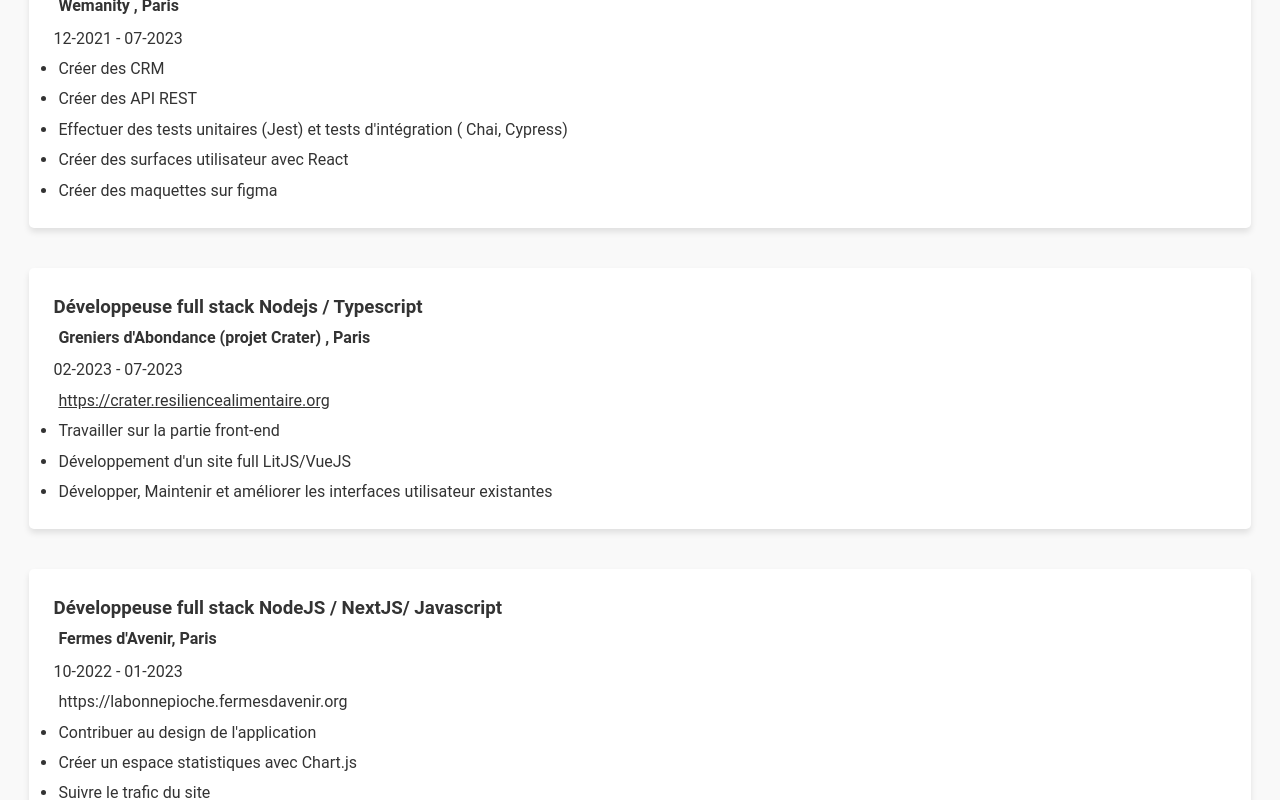
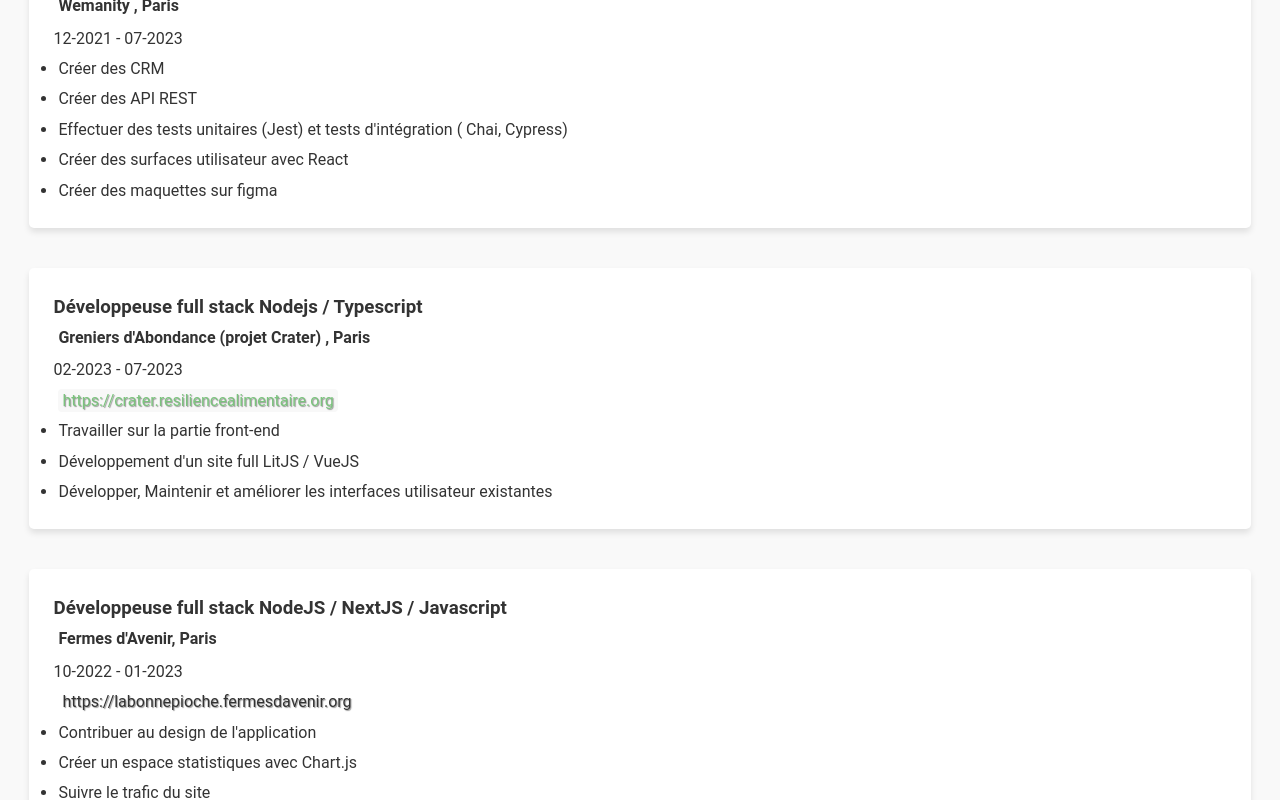
Before and after one commit to shsimplon/porfolio, a React (Vite) app: page / in a window 1280 px wide. In both pictures the pointer is over the link "https://crater.resiliencealimentaire.org". Shown: the part 1938-2738 px from the top of the page. Built offline with nearby package versions, Linux system fonts and the light colour scheme.

Commit message:
porfolio

```diff
--- a/composants/Experience.jsx
+++ b/composants/Experience.jsx
@@ -19,13 +19,13 @@
       lien: "https://crater.resiliencealimentaire.org",
       tasks: [
         "Travailler sur la partie front-end",
-        "Développement d'un site full LitJS/VueJS",
+        "Développement d'un site full LitJS / VueJS",
         "Développer, Maintenir et améliorer les interfaces utilisateur existantes",
       ],
     },
 
     {
-      title: "Développeuse full stack NodeJS / NextJS/ Javascript",
+      title: "Développeuse full stack NodeJS / NextJS / Javascript",
       company: "Fermes d'Avenir, Paris",
       duration: "10-2022 - 01-2023",
       lien: "https://labonnepioche.fermesdavenir.org",
--- a/src/App.css
+++ b/src/App.css
@@ -91,10 +91,15 @@
 .experience a {
   text-decoration: none;
   color: inherit;
+  transition: color 0.3s ease;
+  padding: 2px 4px; /* ajoute un petit espacement autour du texte du lien */
+  text-shadow: 1px 1px 1px #999;
 }
 
 .experience a:hover {
-  text-decoration: underline;
+  background-color: #f8f8f8; /* ajoute un fond gris clair au survol */
+  border-radius: 4px;
+  color: #7bc47d;
 }
 
 .job {
```
